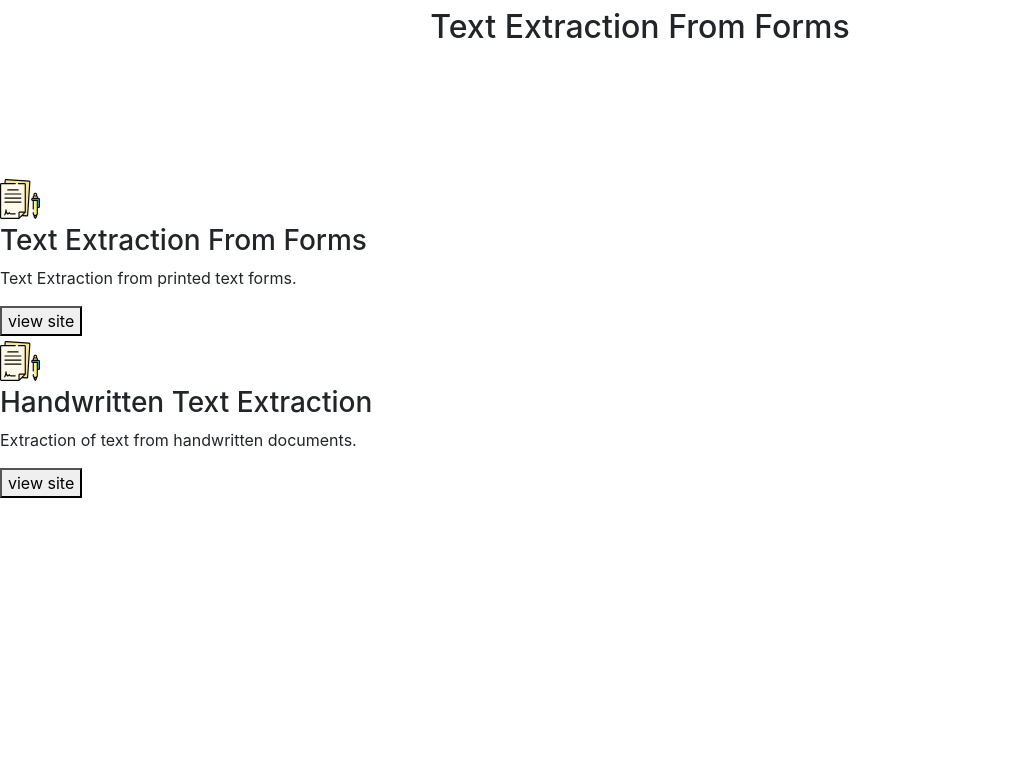
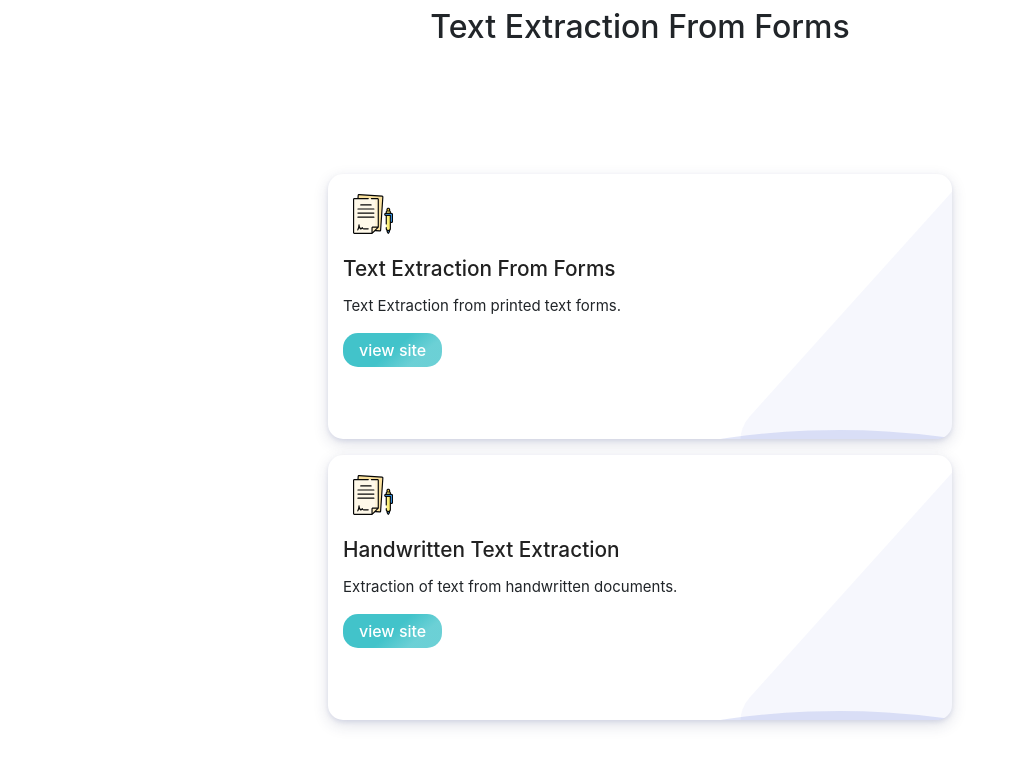
Before and after one commit to KetanAgrawal2002/BoardBridgehack, a plain HTML site: page index.html in a window 1280 px wide. Shown: the whole page, without its empty margins (0-1018 px from the left). Drawn offline with nearby package versions, Linux system fonts and the light colour scheme.

Commit message:
Update index.html

```diff
--- a/index.html
+++ b/index.html
@@ -4,7 +4,7 @@
 
           <h1></h1>
         <h2 class="heading"><center>Text Extraction From Forms</center></h1>
-<link rel="stylesheet" type="text/css" media="screen" href="css.css" />
+<link rel="stylesheet" type="text/css" media="screen" href="index.css" />
 
 
 
```
